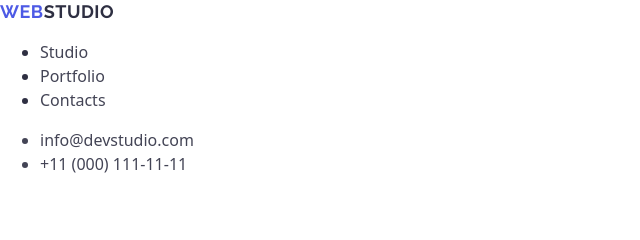
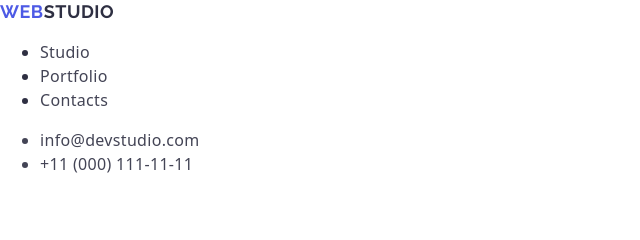
Before and after one commit to neanwol/goit-markup-hw-02, a plain HTML site: page index.html in a window 1280 px wide. Shown: the top 240 px of the page, 0-640 px from the left. Drawn offline with nearby package versions, Linux system fonts and the light colour scheme.

Commit message:
fixed header

```diff
--- a/css/styles.css
+++ b/css/styles.css
@@ -92,6 +92,7 @@ color: #434455;
     color:#434455 ;
     text-decoration: none;
     font-style: normal;
+    letter-spacing: 0.02em;
 }
 
 .nav .link:hover,
@@ -113,3 +114,11 @@ color: #4D5AE5;
 .logo:focus {
     color: #4D5AE5;
 }
+
+address {
+    font-style: normal;
+}
+
+.link:hover,.link:focus {
+    color: #404BBF;
+}
```
